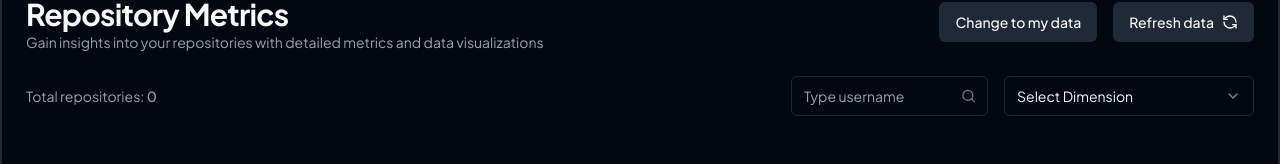
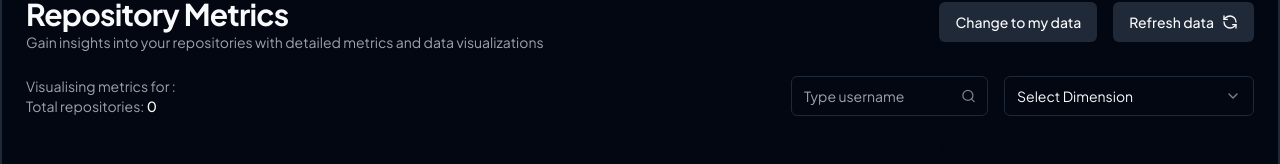
Before and after one commit to guilhermec-costa/github-analytics, a React (Vite) app in the folder client/: page / in a window 1280 px wide. Shown: the part 221-385 px from the top of the page. Built offline with nearby package versions, Linux system fonts and the light colour scheme; no server answers; sample sign-in values are in the browser's storage.

Commit message:
feat: client responsitivy

```diff
--- a/client/src/components/SearchInput.tsx
+++ b/client/src/components/SearchInput.tsx
@@ -1,15 +1,18 @@
 import React, { useRef } from "react";
 import { Input } from "./ui/input";
 import { Search } from "lucide-react";
+import { cn } from "@/lib/utils";
 
 interface UserSearchInputProps {
   placeholder?: string;
   onSearch: (username: string) => void;
+  className?: string;
 }
 
 export default function SearchInput({
   placeholder,
   onSearch,
+  className,
 }: UserSearchInputProps) {
   const inputRef = useRef<HTMLInputElement>(null);
 
@@ -20,7 +23,7 @@ export default function SearchInput({
   };
 
   return (
-    <div className="relative">
+    <div className={cn("relative", className)}>
       <Input
         placeholder={placeholder}
         type="text"
--- a/client/src/features/repositories/components/RepositoriesMetrics.tsx
+++ b/client/src/features/repositories/components/RepositoriesMetrics.tsx
@@ -127,12 +127,20 @@ export default function RepositoriesMetrics({
         </div>
       </CardHeader>
       <CardContent className="space-y-6">
-        <div className="flex justify-between items-center">
-          <p className="text-sm text-muted-foreground">
-            Total repositories:{" "}
-            <span className="font-medium">{repositoryCount}</span>
-          </p>
-          <div className="flex space-x-4">
+        <div className="flex flex-col md:flex md:flex-row md:justify-between md:items-center">
+          <section id="resume">
+            <p className="text-sm text-muted-foreground">
+              Visualising metrics for :{" "}
+              <span className="font-medium text-foreground">{searchUser}</span>
+            </p>
+            <p className="text-sm text-muted-foreground">
+              Total repositories:{" "}
+              <span className="font-medium text-foreground">
+                {repositoryCount}
+              </span>
+            </p>
+          </section>
+          <div className="md:flex md:space-x-4 md:items-center">
             <SearchInput
               onSearch={handleUserSearch}
               placeholder={"Type username"}
--- a/client/src/layouts/Footer.tsx
+++ b/client/src/layouts/Footer.tsx
@@ -38,7 +38,7 @@ const SocialIcon = ({
 
 export function Footer() {
   return (
-    <footer className="bg-background border-t w-full fixed bottom-0">
+    <footer className="bg-background border-t w-full md:fixed md:bottom-0 md:left-0">
       <div className="container px-4 py-8 mx-auto">
         <div className="flex flex-col items-center justify-between space-y-4 sm:flex-row sm:space-y-0">
           <div className="text-sm text-muted-foreground flex space-x-3 items-center">
--- a/client/src/pages/Home.tsx
+++ b/client/src/pages/Home.tsx
@@ -21,10 +21,10 @@ export default function Home() {
           <TopNav />
         </div>
       </header>
-      <main className="container mx-auto border-2 border-secondary mt-5 rounded-md">
+      <main className="container mx-auto border-2 border-secondary my-5 rounded-md">
         <Card className="rounded-md">
           <CardHeader>
-            <CardTitle className="text-4xl font-bold">
+            <CardTitle className="text-4xl font-bold break-words">
               Welcome to the Dashboard,
               {status === "success" && (
                 <span className="bg-gradient-to-r from-purple-600 via-pink-500 to-indigo-400 bg-clip-text text-transparent">
```
